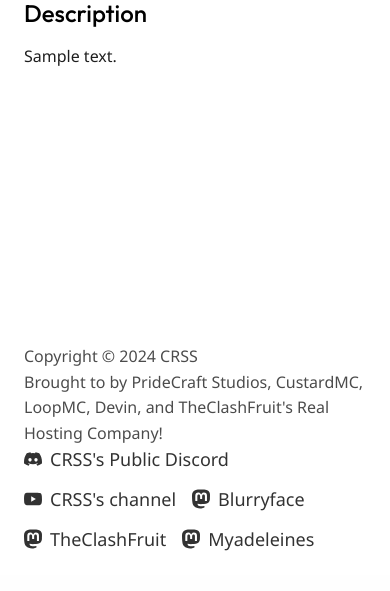
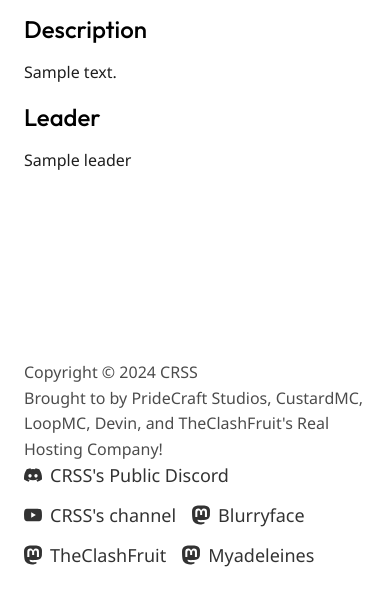
Before and after one commit to CRSS666/Website, a PHP site: template template/nation.twig in a window 390 px wide. Shown: the part 596-1187 px from the top of the page. Before the commit the page ends 1147 px from the top, so only its background shows below. Run offline with PHP 8.4, Linux system fonts and the light colour scheme; the template is opened without the code that fills it: most values are stand-ins (such as "Sample title", 1, 10 or a date in 2020); data that the repository does not hold is empty; some libraries are stand-ins or nearby versions.

Commit message:
Experimental 'leader' addition

```diff
--- a/index.php
+++ b/index.php
@@ -18,6 +18,7 @@
       'short' => 'psf',
       'short_description' => 'The first nation, prev. known as ROP.',
       'description' => 'The first nation on CRSS, previously known as ROP.',
+      'leader' => 'iforgotaname',
     ),
     'cnk' => array(
       'name' => 'Chunkia',
@@ -25,6 +26,7 @@
       'short' => 'cnk',
       'short_description' => 'Chunkia is based in a chaotic landscape',
       'description' => 'In the chaos of Minecraft, chunk errors are inevitable. Chunkia is based in one.',
+      'leader' => 'WorldWidePixel',
     ),
     'ttk' => array(
       'name' => 'The Toaster-Königreich',
@@ -32,6 +34,7 @@
       'short' => 'ttk',
       'short_description' => 'The Toaster-Königreich is the Industrialized Nation of CRSS',
       'description' => 'In the vast landsacpe of CRSS, The Toaster-Königreich is one of the most industrialized Marxist district of CRSS. With Charge Industries as one of the main government controlled company in the nation.',
+      'leader' => 'Lupancham',
     ),
     'rob' => array(
       'name' => 'Republic of Budapest',
@@ -39,6 +42,7 @@
       'short' => 'rob',
       'short_description' => 'Republic of Budapest is a country located to the west of the map.',
       'description' => 'Republic of Budapest is a country located to the west of the map.',
+      'leader' => 'TheClashFruit',
     )
   );
 
--- a/template/nation.twig
+++ b/template/nation.twig
@@ -14,6 +14,8 @@
     <div class="nationCoreInfo">
       <h2 style="margin: 0"> Description </h2>
       <p> {{ nation.description }} </p>
+      <h2> Leader </h2>
+      <p> {{ nation.leader }} </p>
     </div>
   </div>
 </main>
@@ -21,14 +23,15 @@
 <style>
 /* TCF PLEASE MOVE THIS TO THE CORRECT CSS FILE, I AM TOO LAZY */
 
-@media (max-width: 800px) {
+@media (max-width: 700px) {
   .nationLayout {
     display: flex;
     flex-direction: column;
+    gap: 1rem;
   }
 }
 
-@media (min-width: 801px) {
+@media (min-width: 701px) {
   .nationLayout {
     display: flex;
     flex-direction: row;
```
